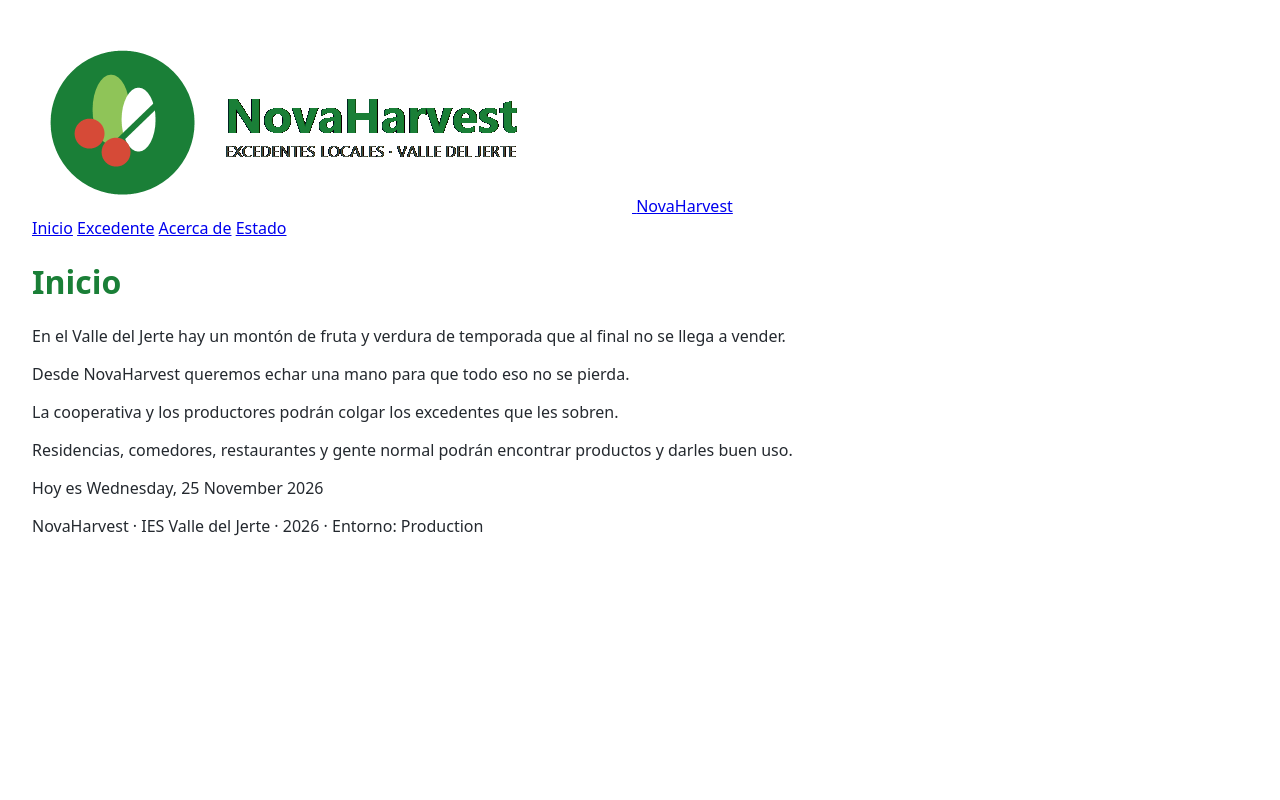
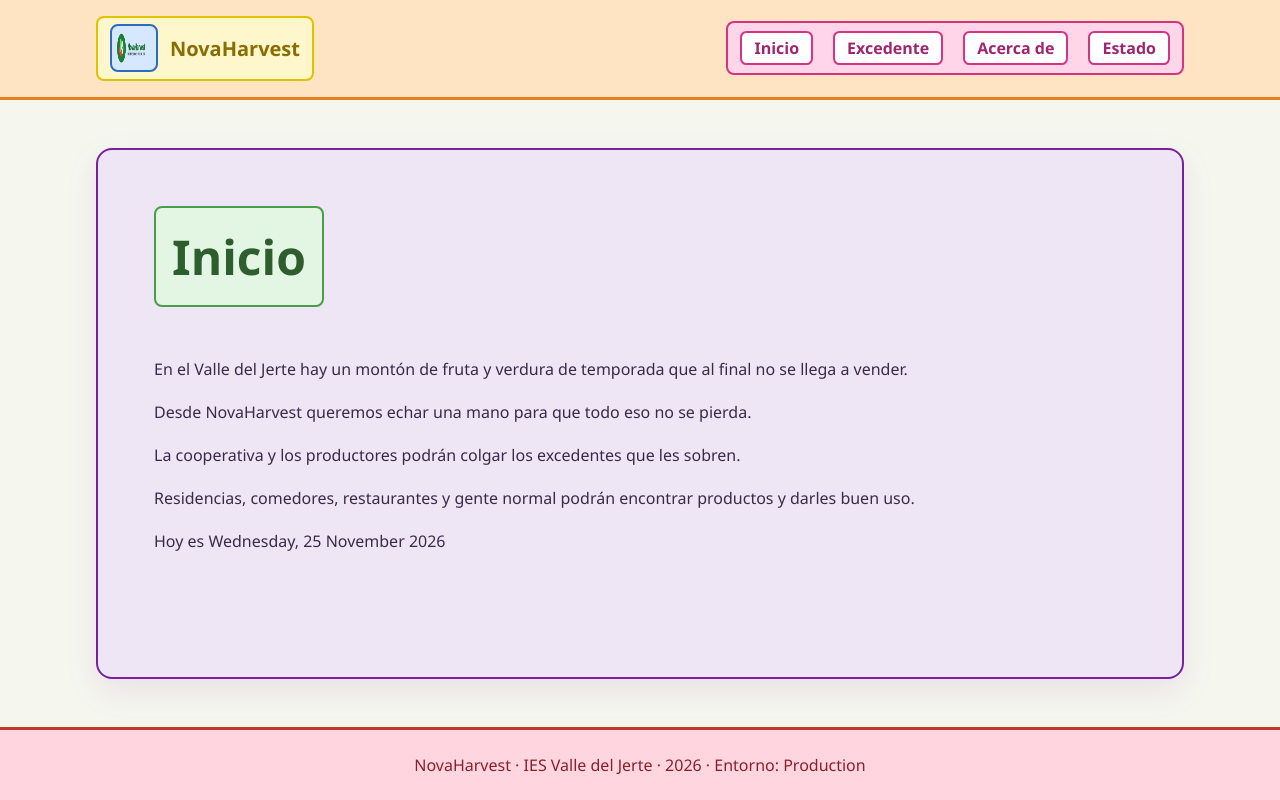
Before and after one commit to vjp-angelMG1/ProyectoNovaHarvest-FaseUT2, an ASP.NET Core app: page / in a window 1280 px wide. Run offline with ASP.NET Core 8, Linux system fonts and the light colour scheme.

Commit message:
css cambios

```diff
--- a/backend/NovaHarvest.Web/wwwroot/css/site.css
+++ b/backend/NovaHarvest.Web/wwwroot/css/site.css
@@ -1,8 +1,123 @@
+:root {
+    color-scheme: light;
+    font-family: "Segoe UI", Arial, sans-serif;
+    color: #3a2a4a;
+    background: #f5f7ef;
+}
+
+* {
+    box-sizing: border-box;
+}
+
 body {
-    font-family: system-ui, sans-serif;
-    margin: 2rem;
-    color: #24292f;
+    min-height: 100vh;
+    margin: 0;
+    display: flex;
+    flex-direction: column;
 }
+
+.site-header {
+    display: flex;
+    align-items: center;
+    justify-content: space-between;
+    gap: 1.5rem;
+    padding: 1rem max(1.5rem, calc((100% - 68rem) / 2));
+    background: #ffe4c4;
+    border-bottom: 3px solid #e67e22;
+}
+
+.brand {
+    display: inline-flex;
+    align-items: center;
+    gap: 0.75rem;
+    color: #8a6d00;
+    font-size: 1.25rem;
+    font-weight: 700;
+    text-decoration: none;
+    background: #fff7cc;
+    border: 2px solid #e0c200;
+    border-radius: 0.5rem;
+    padding: 0.4rem 0.75rem;
+}
+
+.brand img {
+    width: 3rem;
+    height: 3rem;
+    background: #d6e8ff;
+    border: 2px solid #2a6dbf;
+    border-radius: 0.5rem;
+    padding: 0.25rem;
+}
+
+nav {
+    display: flex;
+    flex-wrap: wrap;
+    gap: 1.25rem;
+    background: #ffd6e7;
+    border: 2px solid #d63384;
+    border-radius: 0.5rem;
+    padding: 0.5rem 0.75rem;
+}
+
+nav a {
+    color: #a02470;
+    font-weight: 600;
+    text-decoration: none;
+    background: #fff;
+    border: 2px solid #d63384;
+    border-radius: 0.4rem;
+    padding: 0.25rem 0.75rem;
+}
+
+nav a:hover {
+    color: #fff;
+    background: #d63384;
+    text-decoration: none;
+}
+
+main {
+    width: min(100% - 3rem, 68rem);
+    margin: 3rem auto;
+    flex: 1;
+    padding: clamp(1.5rem, 5vw, 3.5rem);
+    background: #efe6f5;
+    border: 2px solid #7b1fa2;
+    border-radius: 1rem;
+    box-shadow: 0 0.75rem 2rem rgb(123 31 162 / 10%);
+    line-height: 1.7;
+}
+
 h1 {
-    color: #1a7f37;
+    display: inline-block;
+    margin-top: 0;
+    padding: 0.5rem 1rem;
+    color: #2e5d2e;
+    font-size: clamp(2rem, 4vw, 3rem);
+    background: #e3f5e3;
+    border: 2px solid #4a9d4a;
+    border-radius: 0.5rem;
 }
+
+footer {
+    padding: 1.5rem;
+    background: #ffd6e0;
+    color: #8a1f2a;
+    text-align: center;
+    border-top: 3px solid #c0392b;
+}
+
+@media (max-width: 36rem) {
+    .site-header {
+        align-items: flex-start;
+        flex-direction: column;
+    }
+
+    nav {
+        gap: 0.75rem 1rem;
+    }
+}
+
+.urgent {
+    color: #7b1fa2;
+    font-weight: bold;
+}
```
